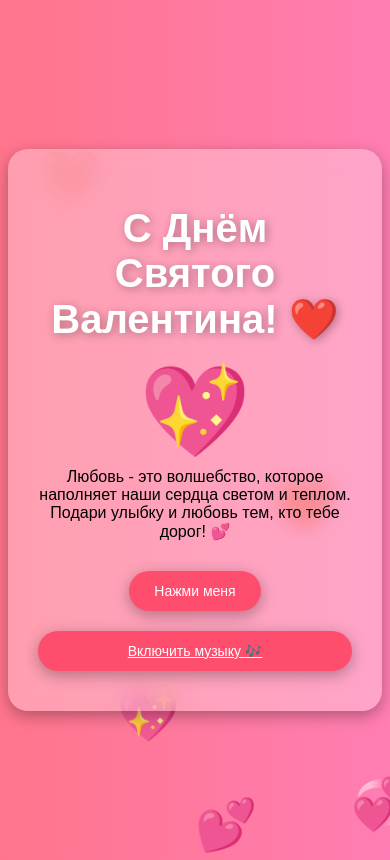
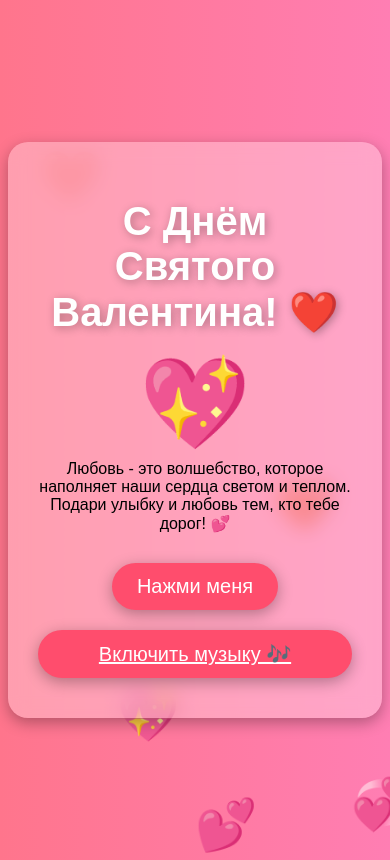
Before and after one commit to dinara6666/valentin, a plain HTML site: page index.html in a window 390 px wide. Shown: the top 860 px of the page. Drawn offline with Linux system fonts and the light colour scheme.

```diff
--- a/index.html
+++ b/index.html
@@ -80,7 +80,7 @@
         @media (max-width: 768px) {
             h1 { font-size: 2.5em; }
             .btn {
-                font-size: 14px;
+                font-size: 19x;
                 padding: 12px 25px;
                 margin-top: 30px;
              }
```
